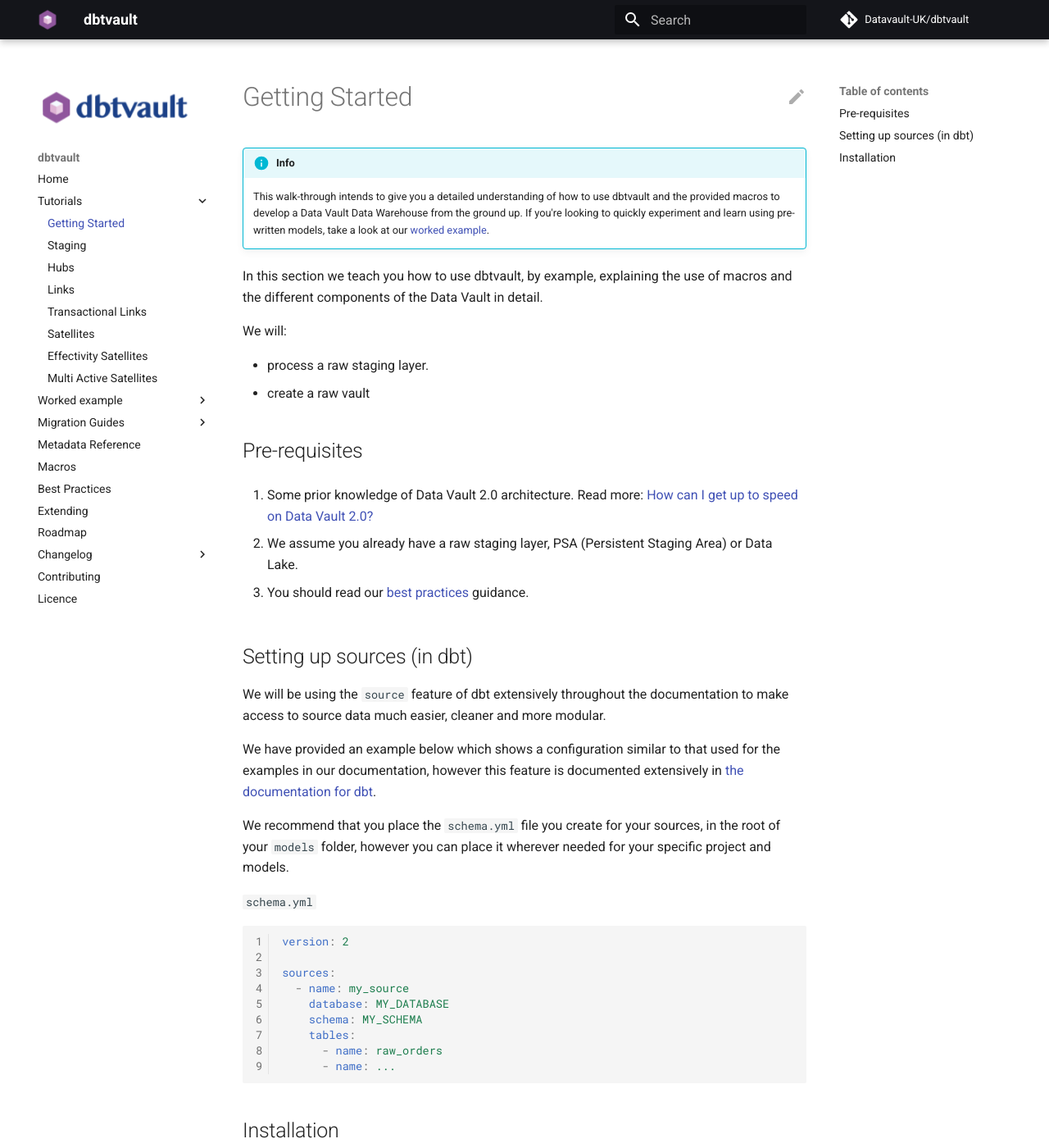
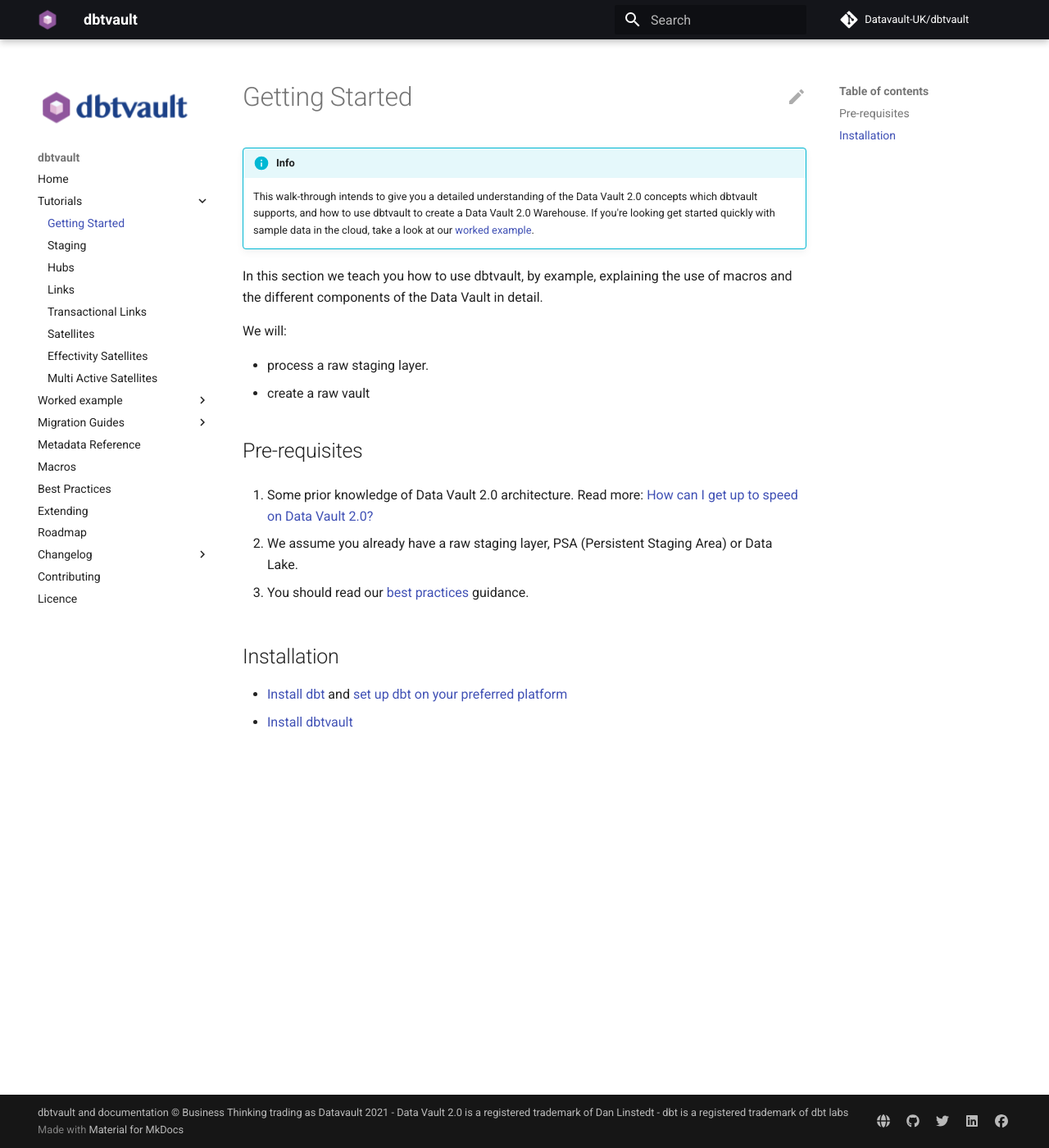
Before and after one commit to Datavault-UK/automate-dv-docs, an MkDocs documentation site: the page built from docs/tutorial/tut_getting_started.md, in a window 1280 px wide and 1400 px high. Shown: the whole window at 82% size. Built offline with MkDocs 1.6.1 and Material for MkDocs 9.7.7, drawn with Linux system fonts in a browser that asks for light colours; comment, search, counter and statistics services are not loaded; some of the changed text lies outside the part shown.

Commit message:
AB#1932 Clean-up Getting Started

````diff
--- a/docs/tutorial/tut_getting_started.md
+++ b/docs/tutorial/tut_getting_started.md
@@ -1,8 +1,8 @@
 !!! info
-    This walk-through intends to give you a detailed understanding of how to use
-    dbtvault and the provided macros to develop a Data Vault Data Warehouse from the ground up.
-    If you're looking to quickly experiment and learn using pre-written models,
-    take a look at our [worked example](../worked_example/we_worked_example.md).
+    This walk-through intends to give you a detailed understanding of the Data Vault 2.0
+    concepts which dbtvault supports, and how to use dbtvault to create a Data Vault 2.0 Warehouse.
+    If you're looking get started quickly with sample data in the cloud, take a look at
+    our [worked example](../worked_example/we_worked_example.md).
 
 In this section we teach you how to use dbtvault, by example, explaining the use of macros and the
 different components of the Data Vault in detail.
@@ -21,31 +21,7 @@
 
 3. You should read our [best practices](../best_practices.md) guidance.
 
-## Setting up sources (in dbt)
-
-We will be using the `source` feature of dbt extensively throughout the documentation to make access to source
-data much easier, cleaner and more modular.
-
-We have provided an example below which shows a configuration similar to that used for the examples in our documentation,
-however this feature is documented extensively in [the documentation for dbt](https://docs.getdbt.com/docs/building-a-dbt-project/using-sources/).
-
-We recommend that you place the `schema.yml` file you create for your sources,
-in the root of your `models` folder, however you can place it wherever needed for your specific project and models.
-
-`schema.yml`
-
-```yaml
-version: 2
-
-sources:
-  - name: my_source
-    database: MY_DATABASE
-    schema: MY_SCHEMA
-    tables:
-      - name: raw_orders
-      - name: ...
-```
-
 ## Installation
 
-Read the installation instructions on [dbt hub](https://hub.getdbt.com/datavault-uk/dbtvault/latest/)
+- [Install dbt](https://docs.getdbt.com/dbt-cli/installation) and [set up dbt on your preferred platform](https://docs.getdbt.com/dbt-cli/configure-your-profile)
+- [Install dbtvault](https://hub.getdbt.com/datavault-uk/dbtvault/latest/)
````
